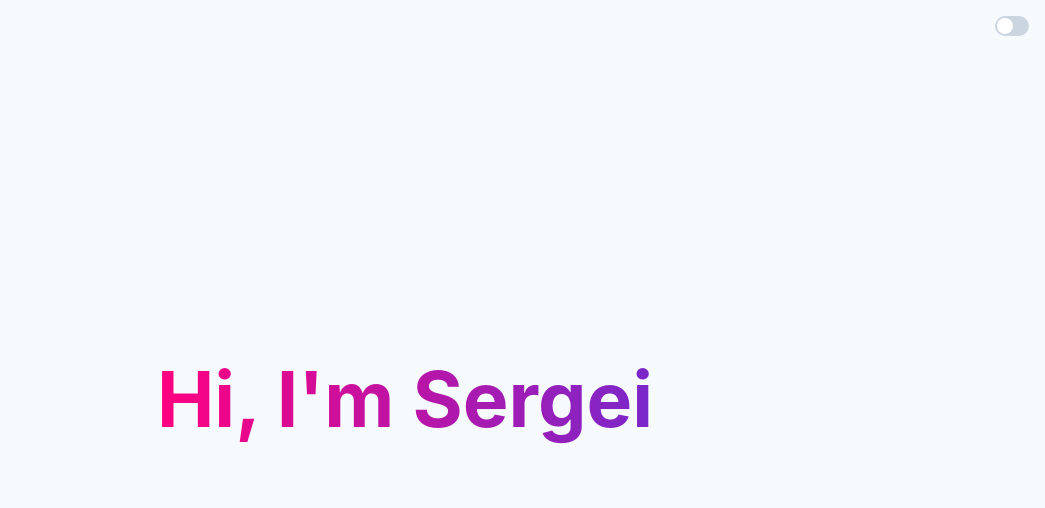
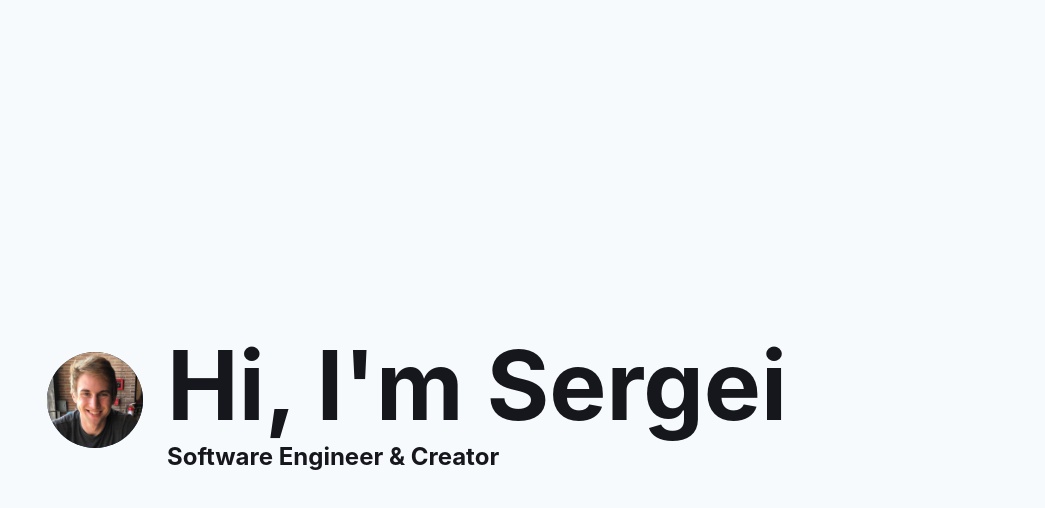
Before and after one commit to sergeichestakov/sergeidotcom, a Next.js app: page / in a window 1280 px wide. Shown: the top 508 px of the page, without its empty margins (235-1280 px from the left). Built offline with nearby package versions, Linux system fonts and the light colour scheme.

Commit message:
Delete unused components and add profile pic

```diff
--- a/src/components/DarkModeSwitch.tsx
+++ /dev/null
@@ -1,17 +0,0 @@
-import { useColorMode, Switch } from "@chakra-ui/react";
-
-export function DarkModeSwitch() {
-  const { colorMode, toggleColorMode } = useColorMode();
-  const isDark = colorMode === "dark";
-
-  return (
-    <Switch
-      position="fixed"
-      top="1rem"
-      right="1rem"
-      color="green"
-      isChecked={isDark}
-      onChange={toggleColorMode}
-    />
-  );
-}
--- a/src/components/Footer.tsx
+++ /dev/null
@@ -1,5 +0,0 @@
-import { Flex, FlexProps } from "@chakra-ui/react";
-
-export const Footer = (props: FlexProps) => (
-  <Flex as="footer" py="8rem" {...props} />
-);
--- a/src/components/Hero.tsx
+++ /dev/null
@@ -1,13 +0,0 @@
-import { Flex, Heading } from "@chakra-ui/react";
-
-export const Hero = () => (
-  <Flex
-    justifyContent="center"
-    alignItems="center"
-    height="100vh"
-    bgGradient="linear(to-l, #7928CA, #FF0080)"
-    bgClip="text"
-  >
-    <Heading fontSize="6vw">Hi, I'm Sergei</Heading>
-  </Flex>
-);
--- a/src/components/Main.tsx
+++ /dev/null
@@ -1,13 +0,0 @@
-import { Stack, StackProps } from "@chakra-ui/react";
-
-export const Main = (props: StackProps) => (
-  <Stack
-    spacing="1.5rem"
-    width="100%"
-    maxWidth="48rem"
-    mt="-45vh"
-    pt="8rem"
-    px="1rem"
-    {...props}
-  />
-);
--- a/src/pages/index.tsx
+++ b/src/pages/index.tsx
@@ -1,15 +1,29 @@
-import { Hero } from "../components/Hero";
+import { Avatar, Box, Flex, Heading } from "@chakra-ui/react";
 import { Container } from "../components/Container";
-import { Main } from "../components/Main";
-import { DarkModeSwitch } from "../components/DarkModeSwitch";
 
 export default function Index() {
   return (
     <Container height="100vh">
-      <Hero />
-      <Main></Main>
-
-      <DarkModeSwitch />
+      <Flex
+        flexDir="column"
+        justifyContent="center"
+        alignItems="center"
+        height="100vh"
+      >
+        <Flex justify="center" align="center">
+          <Box padding="24px">
+            <Avatar
+              name="Sergei Chestakov"
+              src="/sergeichestakov.jpg"
+              size="xl"
+            />
+          </Box>
+          <Box>
+            <Heading fontSize="8xl">Hi, I'm Sergei</Heading>
+            <Heading fontSize="2xl">Software Engineer & Creator</Heading>
+          </Box>
+        </Flex>
+      </Flex>
     </Container>
   );
 }
```
Also changed, not shown: src/components/CTA.tsx (deleted, +0 -32 lines).
